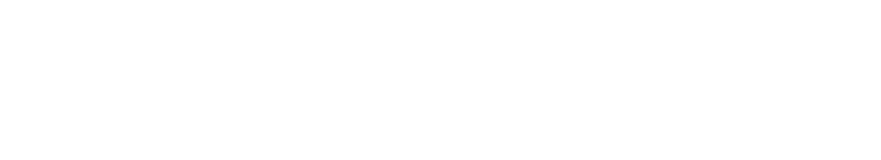
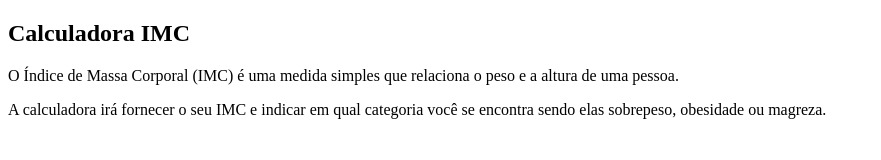
Before and after one commit to ANAMONTEIROMISQUITA/calculadora_de_imc, a plain HTML site: page index.html in a window 1280 px wide. Shown: the whole page, without its empty margins (0-881 px from the left). Drawn offline with Linux system fonts and the light colour scheme.

Commit message:
update index

```diff
--- a/index.html
+++ b/index.html
@@ -6,4 +6,14 @@
         <title>Calculadora IMC</title>
         <link rel="stylesheet" href="./assets/css/style.css"
     </head>
+    <body>
+        <section class="conteiner">
+            <h1 class="tabela">Calculadora IMC</h1>
+            <div class="text">
+                <p>O Índice de Massa Corporal (IMC) é uma medida simples que relaciona o peso e a altura de uma pessoa.</p>
+                <p>A calculadora irá fornecer o seu IMC e indicar em qual categoria você se
+                   encontra sendo elas sobrepeso, obesidade ou magreza.</p>
+            </div>
+        </section>
+    </body>
 </html>
```
